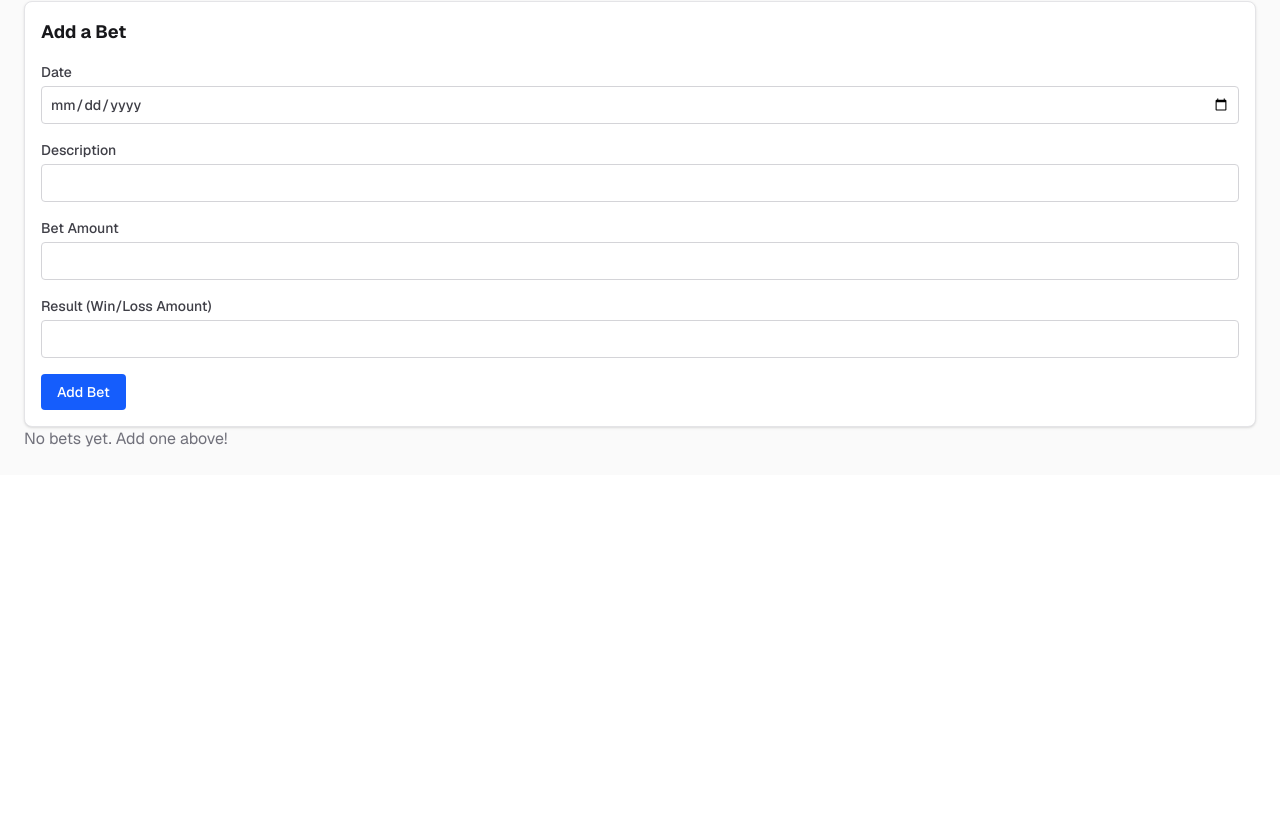
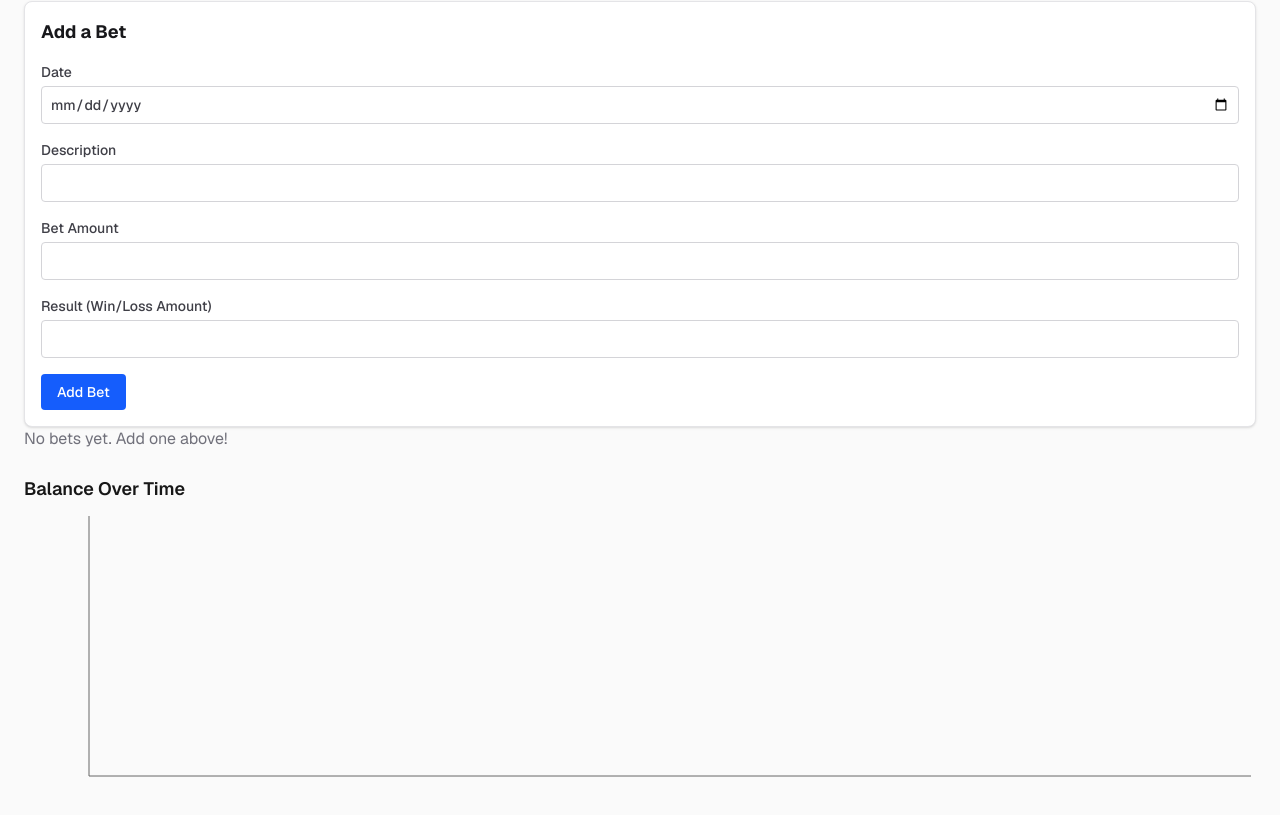
Before and after one commit to JaceG/my-next-app, a Next.js app: page / in a window 1280 px wide. Shown: the part 245-1060 px from the top of the page. Before the commit the page ends 800 px from the top, so only its background shows below. Built offline with nearby package versions, Linux system fonts and the light colour scheme.

Commit message:
milestone 7 complete

```diff
--- a/package.json
+++ b/package.json
@@ -13,6 +13,7 @@
     "postcss": "^8.5.6",
     "react": "19.2.3",
     "react-dom": "19.2.3",
+    "recharts": "^3.7.0",
     "tailwindcss": "^4.1.18"
   },
   "devDependencies": {
--- a/src/app/page.tsx
+++ b/src/app/page.tsx
@@ -1,9 +1,9 @@
 'use client';
-import { useState } from 'react';
-import { useEffect } from 'react';
+import { useState, useEffect } from 'react';
 import StatCard from '../components/StatCard';
 import BetForm from '../components/BetForm';
 import BetList from '../components/BetList';
+import BalanceChart from '../components/BalanceChart';
 
 export default function Home() {
 	const [bets, setBets] = useState([]);
@@ -44,6 +44,7 @@ export default function Home() {
 			</div>
 			<BetForm onAddBet={addBet} />
 			<BetList bets={bets} onDelete={deleteBet} />
+			<BalanceChart bets={bets} />
 		</main>
 	);
 }
--- /dev/null
+++ b/src/components/BalanceChart.tsx
@@ -0,0 +1,35 @@
+'use client';
+
+import {
+	LineChart,
+	Line,
+	XAxis,
+	YAxis,
+	Tooltip,
+	ResponsiveContainer,
+} from 'recharts';
+
+export default function BalanceChart({ bets }) {
+	let runningBalance = 0;
+	const chartData = bets.map((bet) => {
+		runningBalance += Number(bet.result);
+		return {
+			date: bet.date,
+			balance: runningBalance,
+		};
+	});
+
+	return (
+		<div className='mt-6'>
+			<h3 className='text-lg font-semibold mb-2'>Balance Over Time</h3>
+			<ResponsiveContainer width='100%' height={300}>
+				<LineChart data={chartData}>
+					<XAxis dataKey='date' />
+					<YAxis />
+					<Tooltip />
+					<Line type='monotone' dataKey='balance' stroke='#2563eb' />
+				</LineChart>
+			</ResponsiveContainer>
+		</div>
+	);
+}
```
Also changed, not shown: 2 other files (tests, documents, lock files or other folders).
